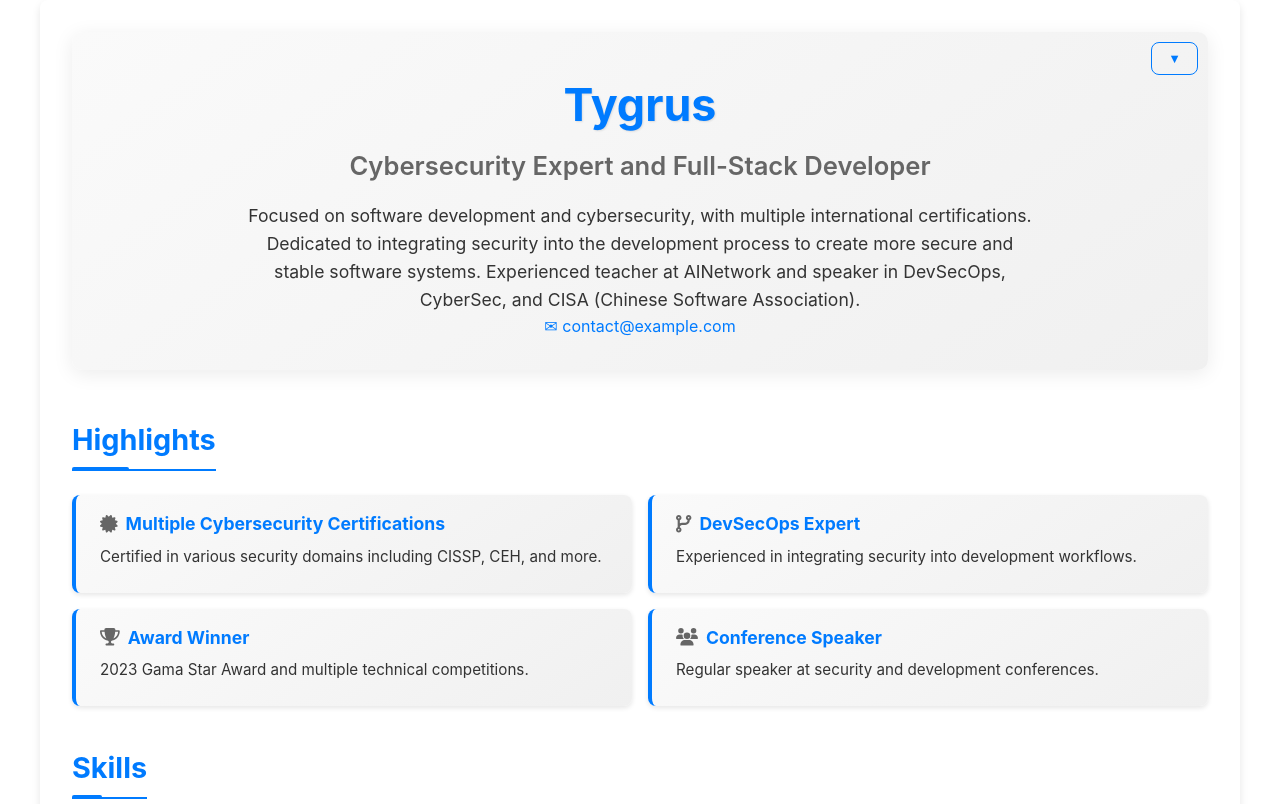
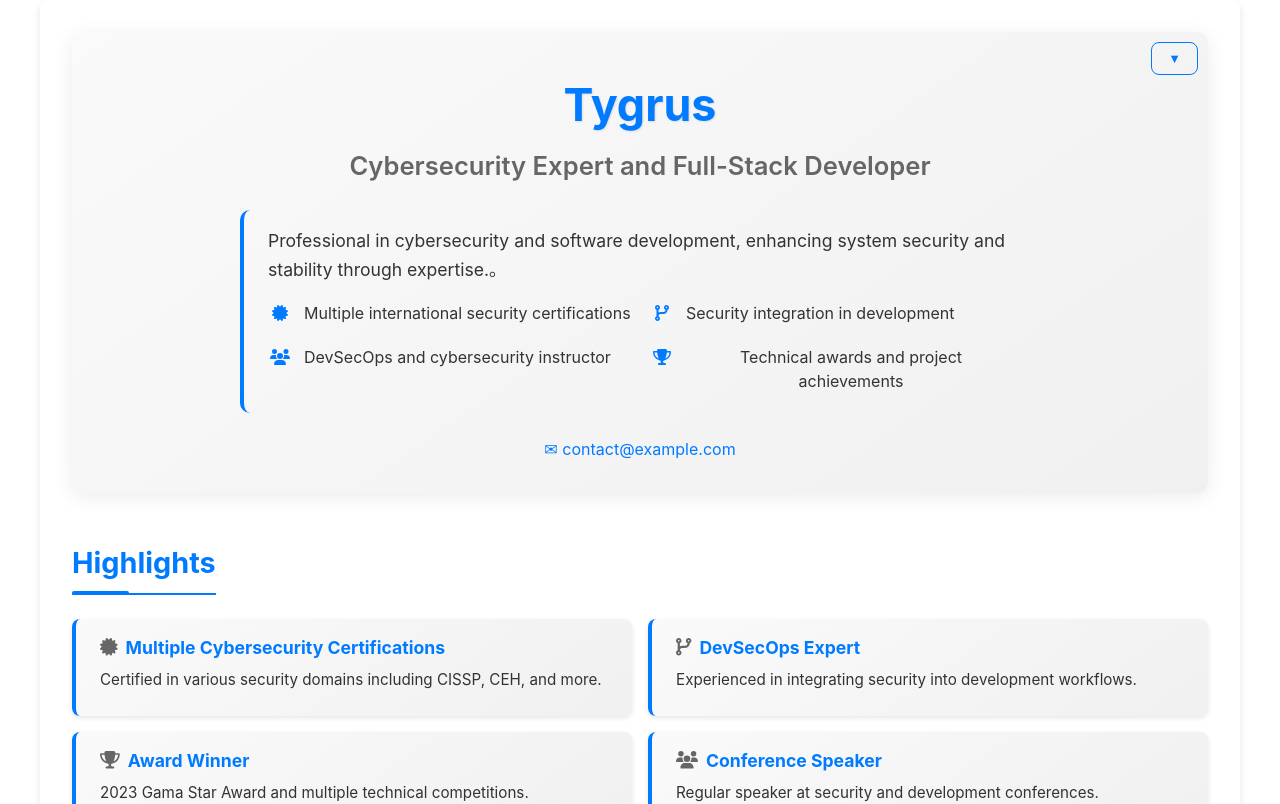
Before and after one commit to Lung-Yu/Lung-Yu.github.io, a React (Vite) app: page /#/cv in a window 1280 px wide. Shown: the top 804 px of the page. Built offline with nearby package versions, Linux system fonts and the light colour scheme.

Commit message:
feat: enhance CV component with structured summary section and improved styling

```diff
--- a/src/features/cv/components/CV.tsx
+++ b/src/features/cv/components/CV.tsx
@@ -5,6 +5,7 @@ import '../styles/section-controls.css';
 import '../styles/company-duration.css';
 import '../styles/highlights.css';
 import '../styles/skills-display.css';
+import '../styles/summary.css';
 import LanguageSwitcher from '../../../shared/components/LanguageSwitcher/LanguageSwitcher';
 import { FontAwesomeIcon } from '@fortawesome/react-fontawesome';
 import {
@@ -434,7 +435,42 @@ const CV = () => {
         <div>
           <h1>{cvData.name}</h1>
           <div className="title">{cvData.title}</div>
-          <p>{cvData.summary}</p>
+
+          <div className="cv-summary">
+            {/* 第一段簡短自我介紹 */}
+            <p>{cvData.summary ? cvData.summary.split('。')[0] + '。' : ''}</p>
+
+            {/* 結構化呈現核心重點 */}
+            <div className="cv-summary-points">
+              <div className="cv-summary-point">
+                <span className="cv-summary-point-icon">
+                  <FontAwesomeIcon icon={faCertificate} />
+                </span>
+                <span className="cv-summary-point-text">{t('summaryPoints.certifications', '擁有多項國際級資安認證')}</span>
+              </div>
+
+              <div className="cv-summary-point">
+                <span className="cv-summary-point-icon">
+                  <FontAwesomeIcon icon={faCodeBranch} />
+                </span>
+                <span className="cv-summary-point-text">{t('summaryPoints.secDev', '專精資安導入開發流程')}</span>
+              </div>
+
+              <div className="cv-summary-point">
+                <span className="cv-summary-point-icon">
+                  <FontAwesomeIcon icon={faUsers} />
+                </span>
+                <span className="cv-summary-point-text">{t('summaryPoints.speaker', '資安與技術領域講師')}</span>
+              </div>
+
+              <div className="cv-summary-point">
+                <span className="cv-summary-point-icon">
+                  <FontAwesomeIcon icon={faTrophy} />
+                </span>
+                <span className="cv-summary-point-text">{t('summaryPoints.awards', '技術獎項與專案成果')}</span>
+              </div>
+            </div>
+          </div>
 
           <div className="cv-contact-details">
             <a href={`mailto:${cvData.email || 'workfile975@gmail.com'}`} className="cv-contact-item">
--- /dev/null
+++ b/src/features/cv/styles/summary.css
@@ -0,0 +1,114 @@
+/* Enhanced summary section styling for CV component */
+.cv-summary {
+  margin: 1.5rem auto;
+  padding: 1rem 1.5rem;
+  max-width: 800px;
+  border-radius: 10px;
+  background: linear-gradient(145deg, rgba(var(--color-primary-rgb), 0.05), rgba(var(--color-secondary-rgb), 0.05));
+  position: relative;
+  overflow: hidden;
+  border-left: 4px solid var(--color-primary);
+}
+
+.cv-summary p {
+  font-size: 1.1rem;
+  line-height: 1.7;
+  margin: 0;
+  text-align: left;
+  position: relative;
+  z-index: 5;
+}
+
+.cv-summary::before {
+  content: '';
+  position: absolute;
+  top: -20px;
+  right: -20px;
+  width: 100px;
+  height: 100px;
+  border-radius: 50%;
+  background-color: rgba(var(--color-primary-rgb), 0.05);
+  z-index: 1;
+}
+
+.cv-summary::after {
+  content: '';
+  position: absolute;
+  bottom: -30px;
+  left: -30px;
+  width: 120px;
+  height: 120px;
+  border-radius: 50%;
+  background-color: rgba(var(--color-secondary-rgb), 0.05);
+  z-index: 1;
+}
+
+/* Structured summary with bullet points */
+.cv-summary-points {
+  display: flex;
+  flex-wrap: wrap;
+  gap: 1rem;
+  margin-top: 1rem;
+}
+
+.cv-summary-point {
+  display: flex;
+  align-items: flex-start;
+  margin-bottom: 0.25rem;
+  position: relative;
+  z-index: 5;
+  flex: 1 0 40%;
+  min-width: 250px;
+}
+
+.cv-summary-point-icon {
+  display: flex;
+  justify-content: center;
+  align-items: center;
+  min-width: 24px;
+  height: 24px;
+  margin-right: 0.75rem;
+  border-radius: 50%;
+  background-color: rgba(var(--color-primary-rgb), 0.1);
+  color: var(--color-primary);
+}
+
+.cv-summary-point-text {
+  font-size: 1rem;
+  line-height: 1.5;
+}
+
+/* Animation for summary points */
+.cv-summary-point {
+  opacity: 0;
+  transform: translateY(10px);
+  animation: fadeInUp 0.5s forwards;
+}
+
+@keyframes fadeInUp {
+  to {
+    opacity: 1;
+    transform: translateY(0);
+  }
+}
+
+/* Apply different animation delays to each point */
+.cv-summary-point:nth-child(1) { animation-delay: 0.1s; }
+.cv-summary-point:nth-child(2) { animation-delay: 0.2s; }
+.cv-summary-point:nth-child(3) { animation-delay: 0.3s; }
+.cv-summary-point:nth-child(4) { animation-delay: 0.4s; }
+
+/* Responsive styles */
+@media (max-width: 768px) {
+  .cv-summary-point {
+    flex: 1 0 100%;
+  }
+
+  .cv-summary {
+    padding: 1rem;
+  }
+
+  .cv-summary p {
+    font-size: 1rem;
+  }
+}
--- a/src/i18n/locales/en/cv.json
+++ b/src/i18n/locales/en/cv.json
@@ -1,7 +1,13 @@
 {
   "name": "Tygrus",
   "title": "Cybersecurity Expert and Full-Stack Developer",
-  "summary": "Focused on software development and cybersecurity, with multiple international certifications. Dedicated to integrating security into the development process to create more secure and stable software systems. Experienced teacher at AINetwork and speaker in DevSecOps, CyberSec, and CISA (Chinese Software Association).",
+  "summary": "Professional in cybersecurity and software development, enhancing system security and stability through expertise.",
+  "summaryPoints": {
+    "certifications": "Multiple international security certifications",
+    "secDev": "Security integration in development",
+    "speaker": "DevSecOps and cybersecurity instructor",
+    "awards": "Technical awards and project achievements"
+  },
   "sections": {
     "skills": "Skills",
     "experience": "Experience",
--- a/src/i18n/locales/zh-TW/cv.json
+++ b/src/i18n/locales/zh-TW/cv.json
@@ -1,7 +1,13 @@
 {
   "name": "Tygrus",
   "title": "資安專家與全端開發者",
-  "summary": "專注於軟體開發與資安領域，擁有多項國際認證。致力於將安全性融入開發過程中，以創造更安全穩定的軟體系統。目前在AINetwork擔任講師，並在DevSecOps、資安領域及中華軟協等場合擔任講者。",
+  "summary": "資安與軟體開發領域的專業人才，透過專業技能提升系統安全性與穩定性。",
+  "summaryPoints": {
+    "certifications": "擁有多項國際級資安認證",
+    "secDev": "專精安全開發流程導入",
+    "speaker": "DevSecOps與資安領域講師",
+    "awards": "技術獎項與專案成就"
+  },
   "sections": {
     "skills": "技能",
     "experience": "經歷",
```
Also changed, not shown: src/features/cv/README.md.
